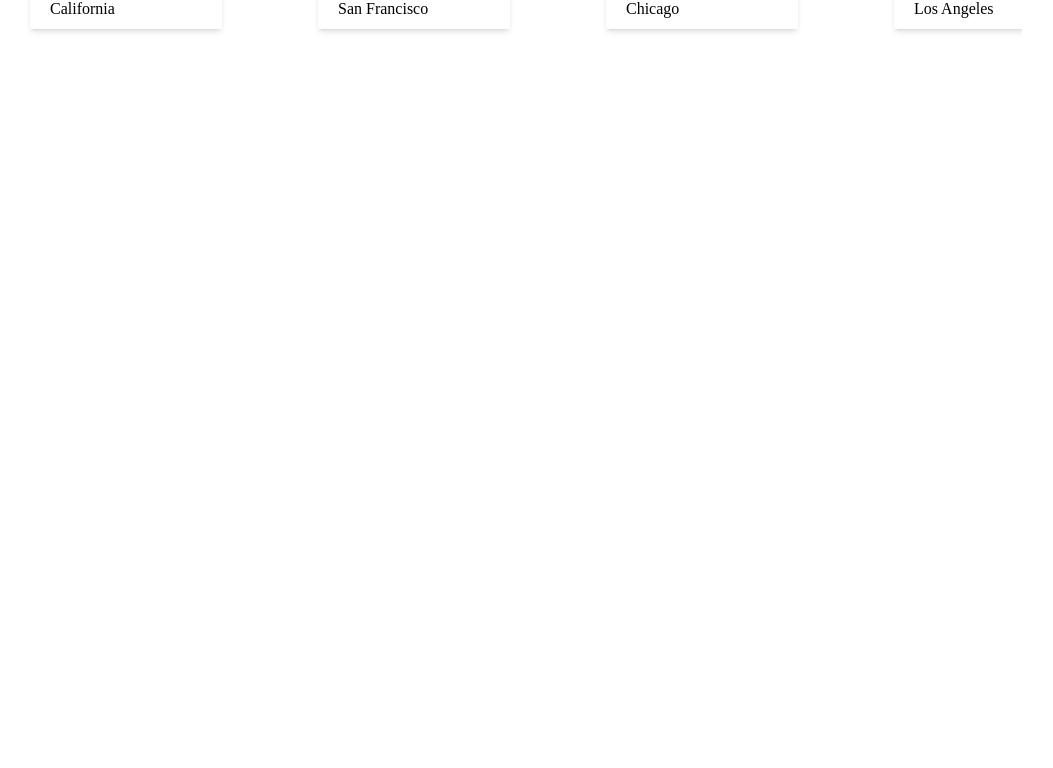
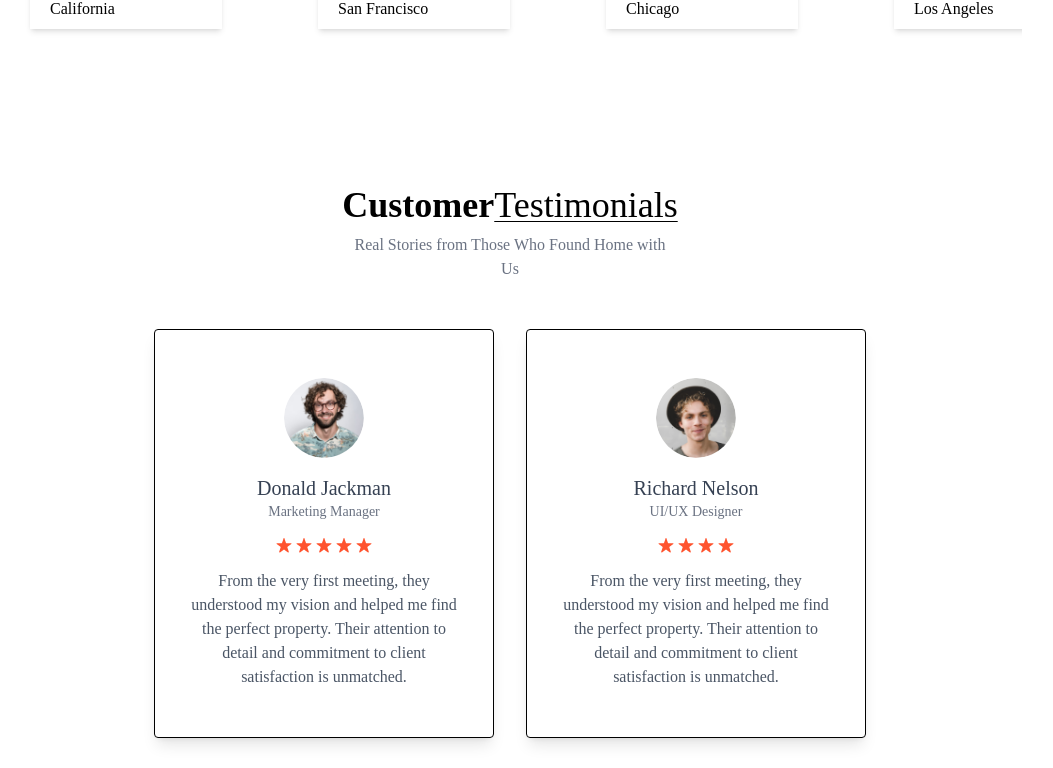
Before and after one commit to Siddiqui145/real_estate_web, a React (Vite) app: page / in a window 1280 px wide. Shown: the part 2254-3022 px from the top of the page, without its empty margins (130-1183 px from the left). Before the commit the page ends 2399 px from the top, so only its background shows below. Built offline with nearby package versions, Linux system fonts and the light colour scheme; a web font is replaced by a local one.

Commit message:
testimonials designed

```diff
--- a/src/App.jsx
+++ b/src/App.jsx
@@ -3,6 +3,7 @@
 import Header from './components/Header'
 import About from './components/About'
 import Projects from './components/Projects'
+import Testimonials from './components/Testimonials'
 
 const App = () => {
   return (
@@ -11,6 +12,7 @@
       <Header/>
       <About/>
       <Projects/>
+      <Testimonials/>
     </div>
   )
 }
--- /dev/null
+++ b/src/components/Testimonials.jsx
@@ -0,0 +1,33 @@
+import React from 'react'
+import { assets, testimonialsData } from '../assets/assets'
+
+const Testimonials = () => {
+  return (
+    <div className='container mx-auto py-10 lg:px-32 w-full overflow-hidden' id='Testimonials'>
+        <h1 className='text-2xl sm:text-4xl font-bold mb-2 text-center'>
+            Customer
+        <span className='underline underline-offset-4 decoration-1 under font-light'>Testimonials
+        </span>
+        </h1>
+        <p className='text-center text-gray-500 mb-12 max-w-80 mx-auto'>Real Stories from Those Who Found Home with Us</p>
+
+        <div className='flex flex-wrap justify-center gap-8'>
+            {testimonialsData.map((testimonial, index) => (
+                <div key={index} className='max-w-[340px] border shadow-lg rounded px-8 py-12 text-center'>
+                    <img className='w-20 h-20 rounded-full mx-auto mb-4' src={testimonial.image} alt={testimonial.alt} />
+                    <h2 className='text-xl text-gray-700 font-medium'>{testimonial.name}</h2>
+                    <p className='text-gray-500 mb-4 text-sm'>{testimonial.title}</p>
+                    <div className='flex justify-center gap-1 text-red-500 mb-4'>
+                        {Array.from({length: testimonial.rating}, (item, index) => (
+                            <img key={index} src={assets.star_icon} alt="" />
+                        ))}
+                    </div>
+                    <p className='text-gray-600'>{testimonial.text}</p>
+                </div>
+            ))}
+        </div>
+    </div>
+  )
+}
+
+export default Testimonials
```
